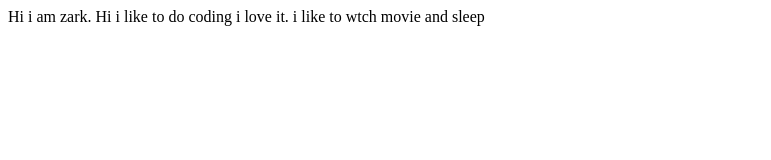
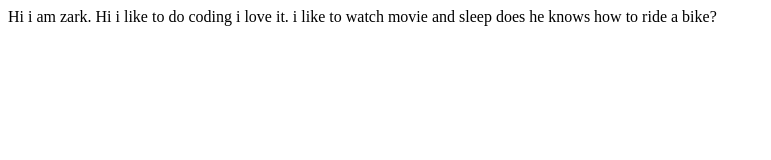
Before and after one commit to ufarooq8627/Zark-site, a plain HTML site: page index.html in a window 1280 px wide. Shown: the whole page, without its empty margins (0-771 px from the left). Drawn offline with Linux system fonts and the light colour scheme.

Commit message:
question
question related to ride?

```diff
--- a/index.html
+++ b/index.html
@@ -10,7 +10,8 @@
 <body>
     Hi i am zark.
     Hi i like to do coding i love it.
-    i like to wtch movie
+    i like to watch movie
     and sleep
+    does he knows how to ride a bike?
 </body>
 </html>
```
